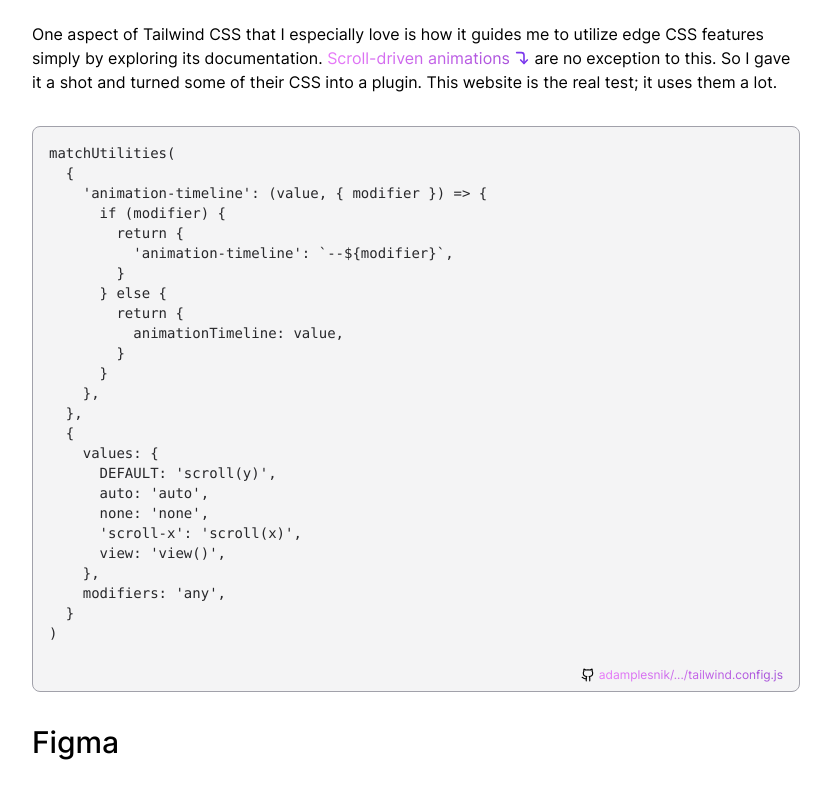
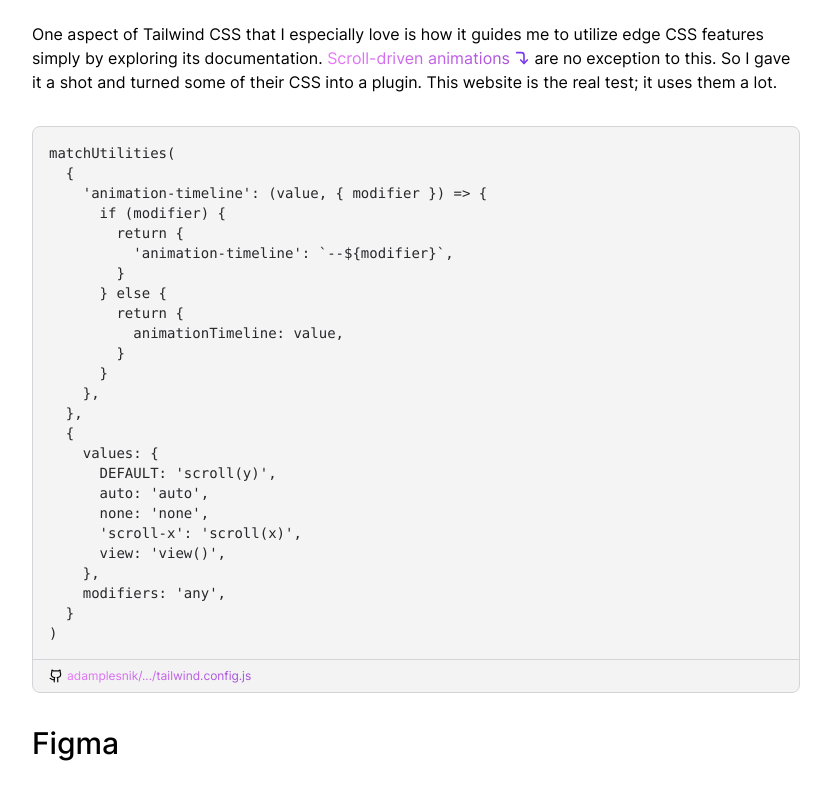
Before and after one commit to adamplesnik/tailwindcss-scroll-driven-animations, a React app: page / in a window 1280 px wide. Shown: the part 574-1374 px from the top of the page, without its empty margins (224-1055 px from the left). Built offline with nearby package versions, Linux system fonts and the light colour scheme; the HTML template or start-up script is replaced by a standard one.

Commit message:
Tune link animations, add nicer code source link

```diff
--- a/src/components/Code.tsx
+++ b/src/components/Code.tsx
@@ -11,11 +11,15 @@ const Code = ({
   return (
     <div
       className={
-        'flex flex-col rounded-lg border border-zinc-400 bg-zinc-100 dark:border-zinc-600 dark:bg-zinc-700'
+        'flex flex-col rounded-lg border border-zinc-300 bg-zinc-100 dark:border-zinc-600 dark:bg-zinc-700'
       }
     >
       <code className={'block whitespace-pre-wrap p-4 text-sm text-zinc-800'}>{children}</code>
-      <div className={'flex items-center justify-end gap-1 px-4 py-2 text-xs'}>
+      <div
+        className={
+          'flex items-center gap-1 border-t border-t-zinc-300 bg-zinc-200/10 px-4 py-2 text-xs'
+        }
+      >
         {Icon && <Icon size={14} strokeWidth={2} />}
         {linkHref && (
           <Link href={linkHref} target={'_blank'} borderWidth={'narrow'}>
--- a/src/components/Link.tsx
+++ b/src/components/Link.tsx
@@ -30,7 +30,7 @@ const Link = ({
           absoluteStrokeWidth={true}
           strokeWidth={iconStrokeWidth}
           className={
-            'group-hover:animate-bounce-bottom ease-cubic-icon overflow-hidden stroke-violet-600 transition-[max-width,transform] duration-200 group-hover:max-w-full'
+            'group-hover:animate-bounce-bottom ease-cubic-icon stroke-violet-600 group-hover:max-w-full'
           }
         />
       ) : (
--- a/src/index.css
+++ b/src/index.css
@@ -20,7 +20,7 @@
   }
 
   40% {
-    transform: translateY(-4px);
+    transform: translateY(-3px);
   }
 
   55% {
--- a/tailwind.config.js
+++ b/tailwind.config.js
@@ -11,7 +11,7 @@ module.exports = {
       },
       animation: {
         'bg-position': 'bg-position 2s linear infinite',
-        'bounce-bottom': 'bounce-bottom 1s ease-in-out',
+        'bounce-bottom': 'bounce-bottom 550ms ease-in-out 220ms',
       },
       transitionTimingFunction: {
         'cubic-icon': 'cubic-bezier(0.26, 0.53, 1, 0.63)',
```
